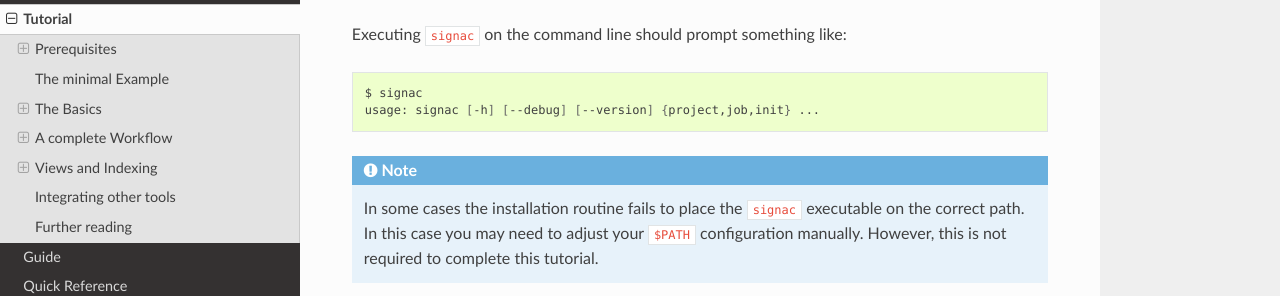
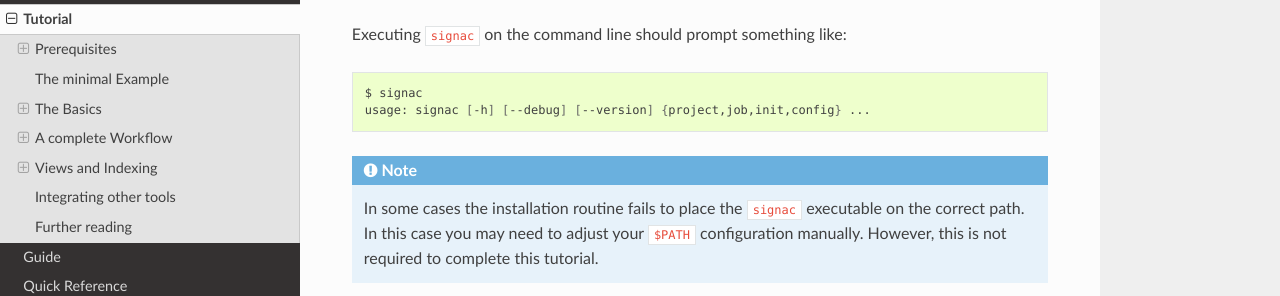
Before and after one commit to glotzerlab/signac, a Sphinx documentation site: the page built from doc/tutorial.rst, in a window 1280 px wide and 900 px high, scrolled down 661 px. Shown: the part 157-453 px from the top of the window. Built offline with Sphinx 7.4.7 and the Read the Docs theme 2.0.0, drawn with Linux system fonts in a browser that asks for light colours.

Commit message:
Fix 2 trivial inaccuracies in the tutorial.

```diff
--- a/doc/tutorial.rst
+++ b/doc/tutorial.rst
@@ -41,7 +41,7 @@ Executing ``signac`` on the command line should prompt something like:
 .. code-block:: bash
 
     $ signac
-    usage: signac [-h] [--debug] [--version] {project,job,init} ...
+    usage: signac [-h] [--debug] [--version] {project,job,init,config} ...
 
 .. note::
 
```
Also changed, not shown: other parts of doc/tutorial.rst (+0 -1 lines).
